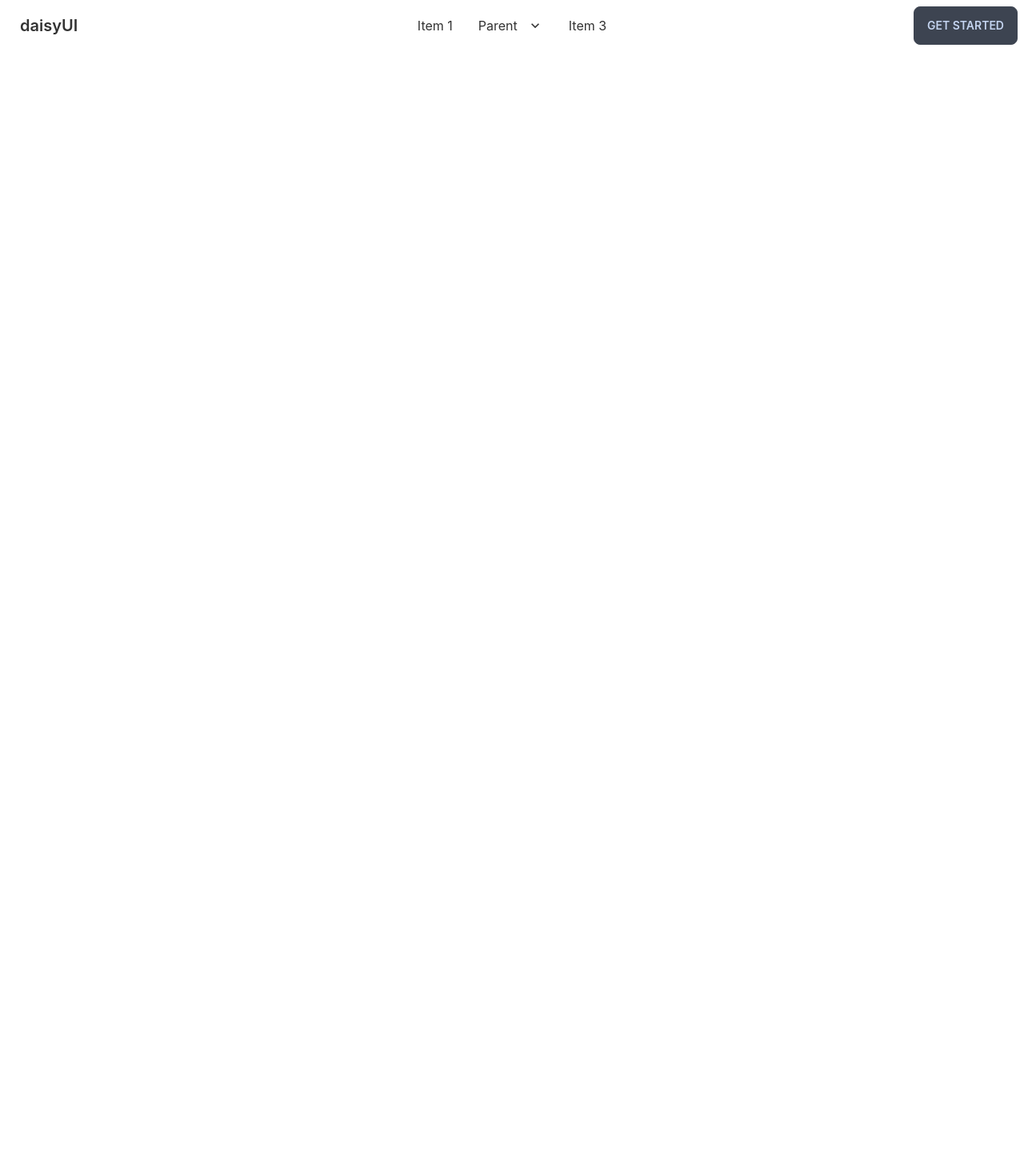
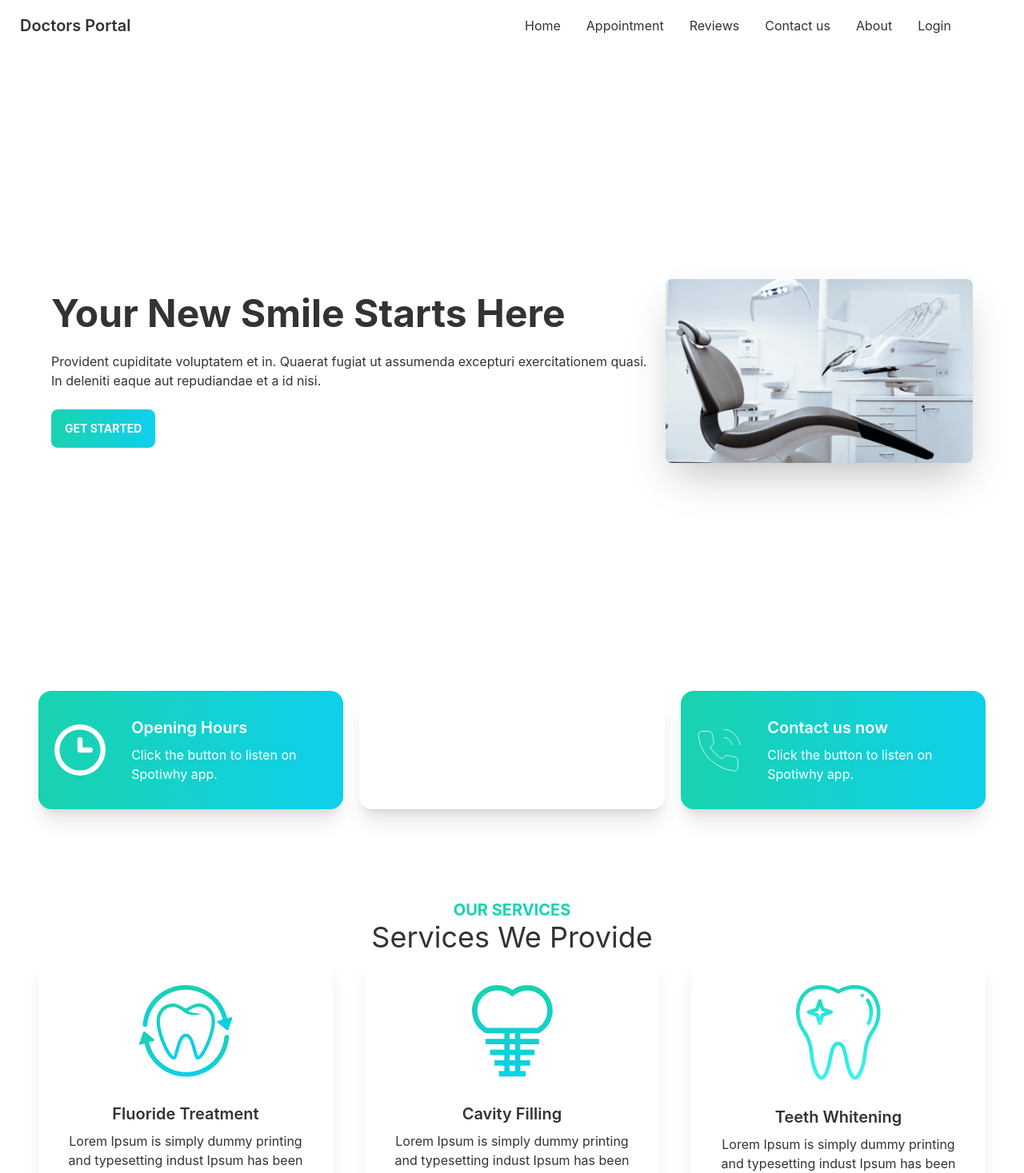
Before and after one commit to thowhidulislam/doctor-portal-client, a React (Create React App) app: page / in a window 1280 px wide. Shown: the top 1467 px of the page at 80% size. Before the commit the page ends 800 px from the top, so only its background shows below. Built offline with nearby package versions, Linux system fonts and the light colour scheme.

Commit message:
banner, services and info section added

```diff
--- a/public/index.html
+++ b/public/index.html
@@ -1,14 +1,12 @@
 <!DOCTYPE html>
 <html lang="en">
+
 <head>
   <meta charset="utf-8" />
   <link rel="icon" href="%PUBLIC_URL%/favicon.ico" />
   <meta name="viewport" content="width=device-width, initial-scale=1" />
   <meta name="theme-color" content="#000000" />
-    <meta
-      name="description"
-      content="Web site created using create-react-app"
-    />
+  <meta name="description" content="Web site created using create-react-app" />
   <link rel="apple-touch-icon" href="%PUBLIC_URL%/logo192.png" />
   <!--
       manifest.json provides metadata used when your web app is installed on a
@@ -24,8 +22,9 @@
       work correctly both with client-side routing and a non-root public URL.
       Learn how to configure a non-root public URL by running `npm run build`.
     -->
-    <title>React App</title>
+  <title>Doctors Portal</title>
 </head>
+
 <body>
   <noscript>You need to enable JavaScript to run this app.</noscript>
   <div id="root"></div>
@@ -40,4 +39,5 @@
       To create a production bundle, use `npm run build` or `yarn build`.
     -->
 </body>
+
 </html>
--- a/src/App.js
+++ b/src/App.js
@@ -6,11 +6,11 @@
 
 function App() {
   return (
-    <div className="App">
+    <div>
       <Navbar></Navbar>
       <Routes>
         <Route path="/" element={<Home />} />
-        <Route path="about" element={<About />} />
+        <Route path="/about" element={<About />} />
       </Routes>
     </div>
   );
--- /dev/null
+++ b/src/Pages/Home/Banner.js
@@ -0,0 +1,19 @@
+import React from 'react';
+import chair from '../../../src/assets/images/chair.png'
+
+const Banner = () => {
+    return (
+        <div class="hero min-h-screen">
+            <div class="hero-content flex-col lg:flex-row-reverse">
+                <img src={chair} class="max-w-sm rounded-lg shadow-2xl" />
+                <div>
+                    <h1 class="text-5xl font-bold">Your New Smile Starts Here</h1>
+                    <p class="py-6">Provident cupiditate voluptatem et in. Quaerat fugiat ut assumenda excepturi exercitationem quasi. In deleniti eaque aut repudiandae et a id nisi.</p>
+                    <button class="btn btn-primary font-bold text-white bg-gradient-to-r from-secondary to-primary ">Get Started</button>
+                </div>
+            </div>
+        </div>
+    );
+};
+
+export default Banner;
--- a/src/Pages/Home/Home.js
+++ b/src/Pages/Home/Home.js
@@ -1,9 +1,14 @@
 import React from 'react';
+import Banner from './Banner';
+import Info from './Info';
+import Services from './Services';
 
 const Home = () => {
     return (
-        <div>
-
+        <div className=' px-12'>
+            <Banner></Banner>
+            <Info></Info>
+            <Services></Services>
         </div>
     );
 };
--- /dev/null
+++ b/src/Pages/Home/Info.js
@@ -0,0 +1,19 @@
+import React from 'react';
+import InfoCard from './InfoCard';
+import clock from '../../assets/icons/clock.svg'
+import marker from '../../assets/icons/marker.svg'
+import phone from '../../assets/icons/phone.svg'
+
+
+const Info = () => {
+
+    return (
+        <div className='grid grid-cols-1 lg:grid-cols-3 gap-5'>
+            <InfoCard cardTitle={'Opening Hours'} bgColor='bg-gradient-to-r from-secondary to-primary' img={clock}></InfoCard>
+            <InfoCard cardTitle='Visit our location' bgColor='bg-accent' img={marker}></InfoCard>
+            <InfoCard cardTitle='Contact us now' bgColor='bg-gradient-to-r from-secondary to-primary' img={phone}></InfoCard>
+        </div>
+    );
+};
+
+export default Info;
--- /dev/null
+++ b/src/Pages/Home/InfoCard.js
@@ -0,0 +1,18 @@
+import React from 'react';
+
+const InfoCard = ({ img, cardTitle, bgColor }) => {
+    return (
+        <div class={`card lg:card-side bg-base-100 shadow-xl bg-accent ${bgColor}`}>
+            <figure className='pl-5'>
+                <img src={img} alt="" />
+
+            </figure>
+            <div class="card-body text-white">
+                <h2 class="card-title">{cardTitle}</h2>
+                <p>Click the button to listen on Spotiwhy app.</p>
+            </div>
+        </div>
+    );
+};
+
+export default InfoCard;
--- /dev/null
+++ b/src/Pages/Home/Service.js
@@ -0,0 +1,17 @@
+import React from 'react';
+
+const Service = ({ service }) => {
+    return (
+        <div class="card lg:max-w-lg bg-base-100 shadow-xl">
+            <figure class="px-10 pt-10">
+                <img src={service.img} alt="Shoes" class="rounded-xl" />
+            </figure>
+            <div class="card-body items-center text-center">
+                <h2 class="card-title">{service.name}</h2>
+                <p>{service.description}</p>
+            </div>
+        </div>
+    );
+};
+
+export default Service;
--- /dev/null
+++ b/src/Pages/Home/Services.js
@@ -0,0 +1,47 @@
+import React from 'react';
+import fluoride from '../../assets/images/fluoride.png'
+import cavity from '../../assets/images/cavity.png'
+import whitening from '../../assets/images/whitening.png'
+import Service from './Service';
+
+const Services = () => {
+    const services = [
+        {
+            _id: 1,
+            name: 'Fluoride Treatment',
+            description: 'Lorem Ipsum is simply dummy printing and typesetting indust Ipsum has been the',
+            img: fluoride
+        },
+        {
+            _id: 2,
+            name: 'Cavity Filling',
+            description: 'Lorem Ipsum is simply dummy printing and typesetting indust Ipsum has been the',
+            img: cavity
+        },
+        {
+            _id: 1,
+            name: 'Teeth Whitening',
+            description: 'Lorem Ipsum is simply dummy printing and typesetting indust Ipsum has been the',
+            img: whitening
+        },
+
+    ]
+    return (
+        <div className='my-28'>
+            <div className='text-center'>
+                <h3 className='text-secondary text-xl font-bold uppercase'>Our Services</h3>
+                <h2 className='text-4xl'>Services We Provide</h2>
+            </div>
+            <div className='grid sm:grid-cols-1 md:grid-cols-2 lg:grid-cols-3 gap-10'>
+                {
+                    services.map(service => <Service
+                        key={service._id}
+                        service={service}
+                    ></Service>)
+                }
+            </div>
+        </div>
+    );
+};
+
+export default Services;
--- a/src/Pages/Shared/Navbar/Navbar.js
+++ b/src/Pages/Shared/Navbar/Navbar.js
@@ -1,6 +1,15 @@
 import React from 'react';
+import { Link } from 'react-router-dom';
 
 const Navbar = () => {
+    const menuItems = <>
+        <li><Link to='/'>Home</Link></li>
+        <li><Link to='/appointment'>Appointment</Link></li>
+        <li><Link to='/reviews'>Reviews</Link></li>
+        <li><Link to='/contactus'>Contact us</Link></li>
+        <li><Link to='/about'>About</Link></li>
+        <li><Link to='/login'>Login</Link></li>
+    </>
     return (
         <div class="navbar bg-base-100">
             <div class="navbar-start">
@@ -9,40 +18,15 @@
                         <svg xmlns="http://www.w3.org/2000/svg" class="h-5 w-5" fill="none" viewBox="0 0 24 24" stroke="currentColor"><path stroke-linecap="round" stroke-linejoin="round" stroke-width="2" d="M4 6h16M4 12h8m-8 6h16" /></svg>
                     </label>
                     <ul tabindex="0" class="menu menu-compact dropdown-content mt-3 p-2 shadow bg-base-100 rounded-box w-52">
-                        <li><a>Item 1</a></li>
-                        <li tabindex="0">
-                            <a class="justify-between">
-                                Parent
-                                <svg class="fill-current" xmlns="http://www.w3.org/2000/svg" width="24" height="24" viewBox="0 0 24 24"><path d="M8.59,16.58L13.17,12L8.59,7.41L10,6L16,12L10,18L8.59,16.58Z" /></svg>
-                            </a>
-                            <ul class="p-2">
-                                <li><a>Submenu 1</a></li>
-                                <li><a>Submenu 2</a></li>
-                            </ul>
-                        </li>
-                        <li><a>Item 3</a></li>
+                        {menuItems}
                     </ul>
                 </div>
-                <a class="btn btn-ghost normal-case text-xl">daisyUI</a>
+                <a class="btn btn-ghost normal-case text-xl">Doctors Portal</a>
             </div>
             <div class="navbar-center hidden lg:flex">
                 <ul class="menu menu-horizontal p-0">
-                    <li><a>Item 1</a></li>
-                    <li tabindex="0">
-                        <a>
-                            Parent
-                            <svg class="fill-current" xmlns="http://www.w3.org/2000/svg" width="20" height="20" viewBox="0 0 24 24"><path d="M7.41,8.58L12,13.17L16.59,8.58L18,10L12,16L6,10L7.41,8.58Z" /></svg>
-                        </a>
-                        <ul class="p-2">
-                            <li><a>Submenu 1</a></li>
-                            <li><a>Submenu 2</a></li>
-                        </ul>
-                    </li>
-                    <li><a>Item 3</a></li>
+                    {menuItems}
                 </ul>
-            </div>
-            <div class="navbar-end">
-                <a class="btn">Get started</a>
             </div>
         </div>
     );
```
Lines whose indentation alone changed are shown as unchanged.
